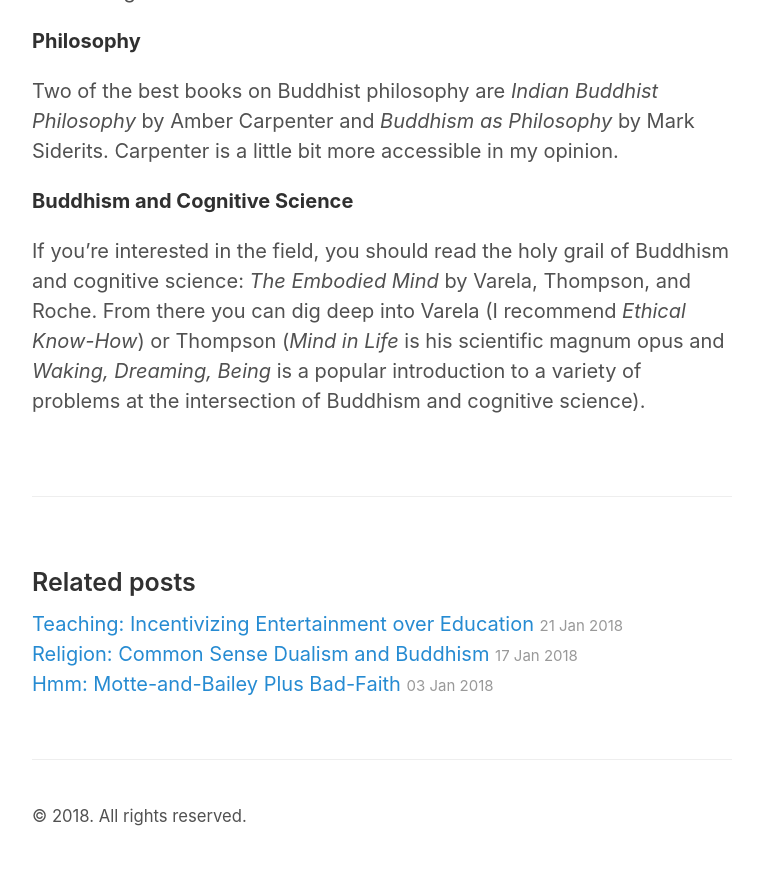
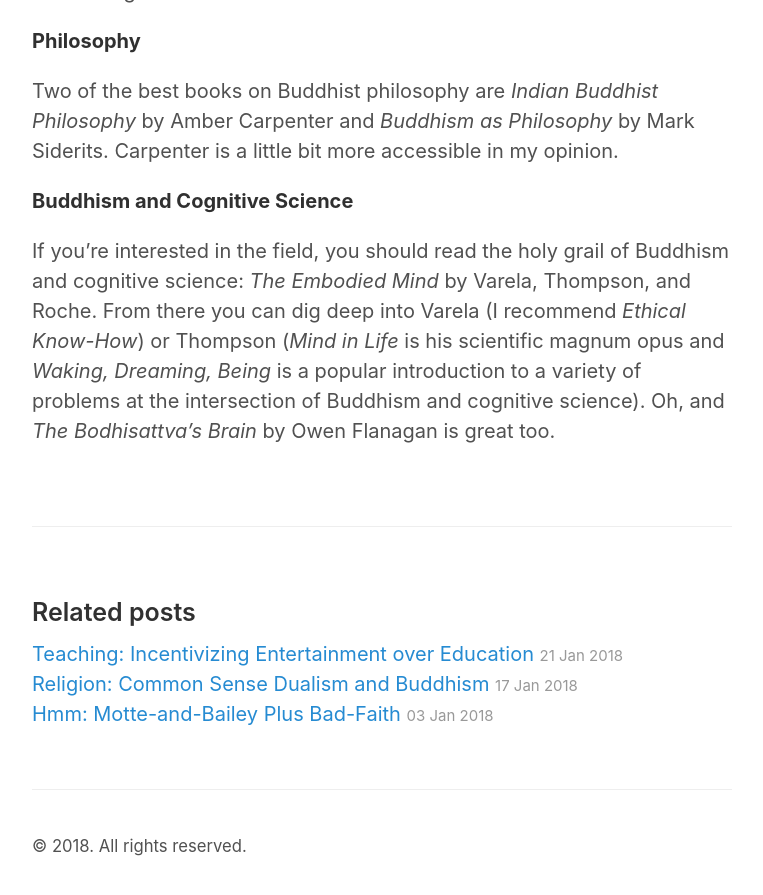
Before and after one commit to matthewsouthey/matthewsouthey.github.io, a Jekyll site: the page built from _posts/2018-02-02-buddhism-books.md, in a window 1280 px wide and 900 px high, scrolled down 1715 px. Shown: the top 895 px of the window, without its empty margins (258-1021 px from the left). Built offline with Jekyll 4.4.1, drawn with Linux system fonts in a browser that asks for light colours; our own code applies the rules of GitHub Pages for plain Markdown files; comment, search, counter and statistics services are not loaded; before the commit the page ends 2585 px from its top, so only the background shows below that.

Commit message:
Update 2018-02-02-buddhism-books.md

```diff
--- a/_posts/2018-02-02-buddhism-books.md
+++ b/_posts/2018-02-02-buddhism-books.md
@@ -52,4 +52,4 @@ Two of the best books on Buddhist philosophy are _Indian Buddhist Philosophy_ by
 
 **Buddhism and Cognitive Science**
 
-If you’re interested in the field, you should read the holy grail of Buddhism and cognitive science: _The Embodied Mind_ by Varela, Thompson, and Roche. From there you can dig deep into Varela (I recommend _Ethical Know-How_) or Thompson (_Mind in Life_ is his scientific magnum opus and _Waking, Dreaming, Being_ is a popular introduction to a variety of problems at the intersection of Buddhism and cognitive science).
+If you’re interested in the field, you should read the holy grail of Buddhism and cognitive science: _The Embodied Mind_ by Varela, Thompson, and Roche. From there you can dig deep into Varela (I recommend _Ethical Know-How_) or Thompson (_Mind in Life_ is his scientific magnum opus and _Waking, Dreaming, Being_ is a popular introduction to a variety of problems at the intersection of Buddhism and cognitive science). Oh, and _The Bodhisattva's Brain_ by Owen Flanagan is great too.
```
